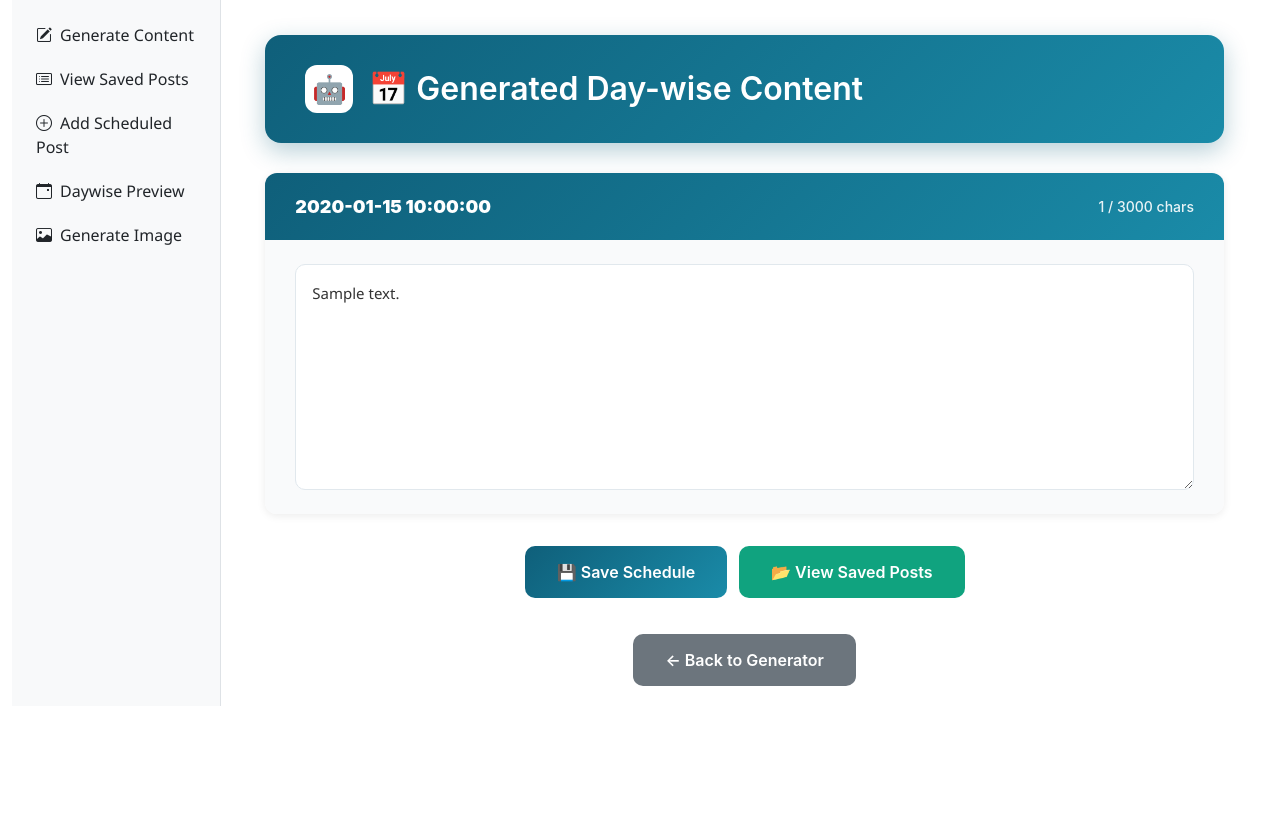
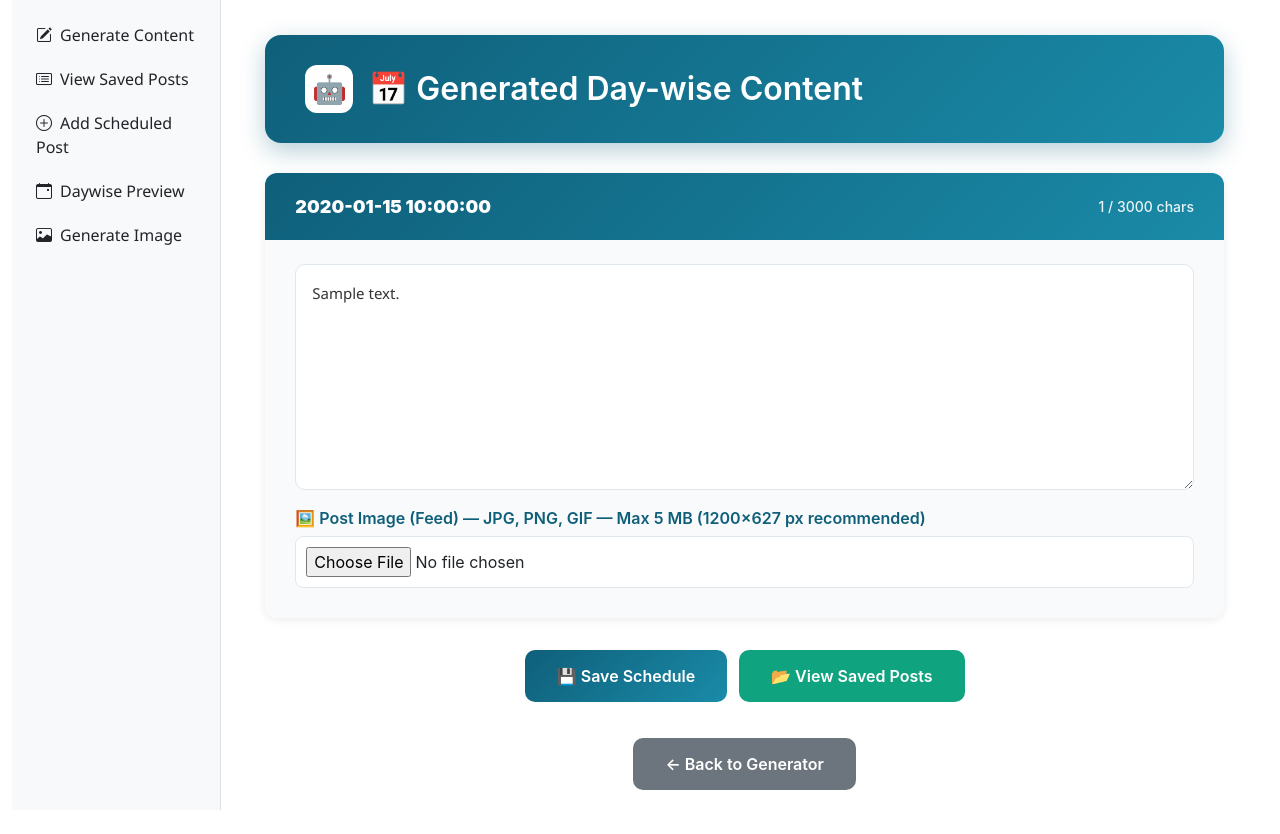
Before and after one commit to idileepbaghel/post-schedular, a Flask app: template templates/daywise_preview.html in a window 1280 px wide. Shown: the part 84-918 px from the top of the page. Before the commit the page ends 790 px from the top, so only its background shows below. Run offline with Flask 3, Linux system fonts and the light colour scheme; the template is opened without the code that fills it: most values are stand-ins (such as "Sample title", 1, 10 or a date in 2020); some libraries are stand-ins or nearby versions.

Commit message:
browse post media

```diff
--- a/app.py
+++ b/app.py
@@ -388,13 +388,12 @@ def linkedin_callback():
 # ================================
 @app.route('/run_scheduled_posts')
 def run_scheduled_posts():
-    """Background job to post scheduled content to LinkedIn"""
+    """Background job to post scheduled content (text + image) to LinkedIn"""
     print(f"[{datetime.now()}] Checking for posts to publish...")
 
     try:
         with app.app_context():
             cursor = mysql.connection.cursor()
-
             cursor.execute("""
                 SELECT * FROM scheduled_posts
                 WHERE DATE(post_date) = CURDATE() AND posted = 0
@@ -419,9 +418,11 @@ def run_scheduled_posts():
                 post_id = post["id"]
                 author_urn = post["author_urn"]
                 content = post["content"]
+                image_name = post.get("image")
 
                 print(f"\nPreparing to post ID={post_id} for author={author_urn}")
 
+                # Get LinkedIn access token
                 cursor.execute("SELECT access_token FROM linkedin_tokens WHERE user_urn = %s", (author_urn,))
                 token_row = cursor.fetchone()
 
@@ -437,17 +438,63 @@ def run_scheduled_posts():
 
                 headers = {
                     "Authorization": f"Bearer {access_token}",
-                    "Content-Type": "application/json",
                     "X-Restli-Protocol-Version": "2.0.0"
                 }
 
+                media_category = "NONE"
+                asset_urn = None
+
+                # === STEP 1: Upload image to LinkedIn (if available) ===
+                if image_name:
+                    image_path = os.path.join("static", "uploaded_post_img", image_name)
+                    if os.path.exists(image_path):
+                        print(f"[UPLOAD] Uploading image for post {post_id} ({image_name})")
+
+                        # Request upload URL from LinkedIn
+                        register_url = "https://api.linkedin.com/v2/assets?action=registerUpload"
+                        register_body = {
+                            "registerUploadRequest": {
+                                "owner": f"urn:li:person:{author_urn}",
+                                "recipes": ["urn:li:digitalmediaRecipe:feedshare-image"],
+                                "serviceRelationships": [
+                                    {
+                                        "relationshipType": "OWNER",
+                                        "identifier": "urn:li:userGeneratedContent"
+                                    }
+                                ]
+                            }
+                        }
+
+                        reg_response = requests.post(register_url, headers={**headers, "Content-Type": "application/json"}, json=register_body)
+                        if reg_response.status_code in [200, 201]:
+                            reg_json = reg_response.json()
+                            upload_url = reg_json["value"]["uploadMechanism"]["com.linkedin.digitalmedia.uploading.MediaUploadHttpRequest"]["uploadUrl"]
+                            asset_urn = reg_json["value"]["asset"]
+                            print(f"[UPLOAD] Got upload URL for asset {asset_urn}")
+
+                            # Upload the actual image
+                            with open(image_path, "rb") as img_file:
+                                upload_resp = requests.put(upload_url, headers={"Authorization": f"Bearer {access_token}", "Content-Type": "image/jpeg"}, data=img_file)
+
+                            if upload_resp.status_code not in [200, 201]:
+                                print(f"[UPLOAD ERROR] Failed to upload image: {upload_resp.text}")
+                                asset_urn = None
+                            else:
+                                print("[UPLOAD] Image successfully uploaded.")
+                                media_category = "IMAGE"
+                        else:
+                            print(f"[REGISTER ERROR] Failed to register upload: {reg_response.text}")
+                    else:
+                        print(f"[SKIP] Image not found at path: {image_path}")
+
+                # === STEP 2: Prepare the UGC post body ===
                 data = {
                     "author": f"urn:li:person:{author_urn}",
                     "lifecycleState": "PUBLISHED",
                     "specificContent": {
                         "com.linkedin.ugc.ShareContent": {
                             "shareCommentary": {"text": content},
-                            "shareMediaCategory": "NONE"
+                            "shareMediaCategory": media_category,
                         }
                     },
                     "visibility": {
@@ -455,10 +502,24 @@ def run_scheduled_posts():
                     }
                 }
 
-                response = requests.post("https://api.linkedin.com/v2/ugcPosts", headers=headers, json=data)
+                # Add image asset if available
+                if asset_urn and media_category == "IMAGE":
+                    data["specificContent"]["com.linkedin.ugc.ShareContent"]["media"] = [
+                        {
+                            "status": "READY",
+                            "media": asset_urn
+                        }
+                    ]
 
-                if response.status_code in [200, 201]:
-                    print(f"Successfully posted ID={post_id}")
+                # === STEP 3: Post to LinkedIn ===
+                post_response = requests.post(
+                    "https://api.linkedin.com/v2/ugcPosts",
+                    headers={**headers, "Content-Type": "application/json"},
+                    json=data
+                )
+
+                if post_response.status_code in [200, 201]:
+                    print(f"[SUCCESS] Posted ID={post_id} successfully.")
 
                     cursor.execute("""
                         UPDATE scheduled_posts
@@ -474,17 +535,16 @@ def run_scheduled_posts():
                         "post_id": post_id,
                         "author_urn": author_urn
                     })
-
                 else:
-                    print(f"Failed to post ID={post_id}: {response.status_code} - {response.text}")
+                    print(f"[ERROR] Failed to post ID={post_id}: {post_response.status_code} - {post_response.text}")
                     failed_posts.append({
                         "post_id": post_id,
-                        "status_code": response.status_code,
-                        "error": response.text
+                        "status_code": post_response.status_code,
+                        "error": post_response.text
                     })
 
             cursor.close()
-            print("\nDone checking for scheduled posts.\n")
+            print("\n Done checking for scheduled posts.\n")
 
             return jsonify({
                 "success": True,
@@ -716,6 +776,11 @@ def add_post():
 # ROUTE: Save generated day-wise schedule to DB
 # -------------------------------
 from datetime import datetime
+from werkzeug.utils import secure_filename
+
+# Ensure upload folder exists
+UPLOAD_FOLDER = os.path.join(app.root_path, 'static', 'uploaded_post_img')
+os.makedirs(UPLOAD_FOLDER, exist_ok=True)
 
 @app.route('/save_schedule', methods=['POST'])
 def save_schedule():
@@ -726,7 +791,6 @@ def save_schedule():
         flash("🔗 Please connect to LinkedIn first.", "warning")
         return redirect(url_for('linkedin_login'))
 
-    # Get author_urn from session
     author_urn = session.get('linkedin_user_urn')
     print(f"[DEBUG] Author URN for saved posts: {author_urn}")
 
@@ -739,34 +803,62 @@ def save_schedule():
     added_by = "AI Generator"
 
     saved_count = 0
+    cursor = mysql.connection.cursor()
+
     for i in range(1, total_posts + 1):
         post_date = request.form.get(f'post_date_{i}')
         post_content = request.form.get(f'post_content_{i}')
+        image_file = request.files.get(f'image_{i}')  # Get uploaded image
 
         if post_date and post_content:
             try:
                 now = datetime.now()
+                image_filename = None
 
-                cursor = mysql.connection.cursor()
+                # Insert post first (so we can get its auto-increment ID)
                 cursor.execute("""
                     INSERT INTO scheduled_posts
                     (post_date, content, added_by, author_urn, posted, added_date, updated_by, updated_date)
                     VALUES (%s, %s, %s, %s, %s, %s, NULL, %s)
                 """, (post_date, post_content.strip(), added_by, author_urn, 0, now, now))
                 mysql.connection.commit()
-                cursor.close()
+
+                post_id = cursor.lastrowid  # get the auto increment ID
+
+                # If an image was uploaded
+                if image_file and image_file.filename:
+                    # Create unique image filename using datetime + post_id
+                    timestamp = now.strftime("%Y%m%d_%H%M%S")
+                    original_filename = secure_filename(image_file.filename)
+                    ext = os.path.splitext(original_filename)[1]
+                    image_filename = f"{timestamp}_{post_id}{ext}"
+
+                    # Save the file
+                    image_path = os.path.join(UPLOAD_FOLDER, image_filename)
+                    image_file.save(image_path)
+
+                    # Update DB record with image filename
+                    cursor.execute("""
+                        UPDATE scheduled_posts
+                        SET image = %s, updated_date = NOW()
+                        WHERE id = %s
+                    """, (image_filename, post_id))
+                    mysql.connection.commit()
+
+                    print(f"[DEBUG] Image saved as {image_filename}")
+
                 saved_count += 1
-                print(f"[DEBUG] Saved post with author_urn={author_urn} at {now}")
+                print(f"[DEBUG] Saved post ID={post_id} with author_urn={author_urn}")
+
             except Exception as e:
                 safe_error = str(e).encode("utf-8", "ignore").decode("utf-8", "ignore")
                 print(f"[ERROR] Failed to save post: {safe_error}")
                 flash(f"❌ Error saving post: {safe_error}", "danger")
                 continue
 
+    cursor.close()
     flash(f"✅ {saved_count} post(s) saved successfully!", "success")
     return redirect(url_for('view_posts'))
-
-
 
 # -------------------------------
 # ROUTE: View all scheduled posts
--- a/templates/daywise_preview.html
+++ b/templates/daywise_preview.html
@@ -96,6 +96,33 @@
     box-shadow: 0 0 0 3px rgba(26, 139, 168, 0.1);
   }
 
+  .image-upload-container {
+    margin-top: 16px;
+  }
+
+  .image-upload-label {
+    font-weight: 600;
+    color: #0f5f7a;
+    margin-bottom: 6px;
+    display: block;
+  }
+
+  .form-control-file {
+    display: block;
+    width: 100%;
+    background: #fff;
+    padding: 10px;
+    border-radius: 8px;
+    border: 1px solid #e1e8ed;
+  }
+
+  .file-name {
+    margin-top: 6px;
+    font-size: 14px;
+    color: #1a8ba8;
+    font-style: italic;
+  }
+
   .btn-actions {
     display: flex;
     justify-content: center;
@@ -163,41 +190,6 @@
     font-size: 16px;
     text-align: center;
   }
-
-  @media (max-width: 768px) {
-    .daywise-content-container {
-      padding: 15px;
-    }
-
-    .header-banner {
-      padding: 20px 25px;
-    }
-
-    .header-banner h2 {
-      font-size: 24px;
-    }
-
-    .card-header-custom {
-      padding: 15px 20px;
-      font-size: 16px;
-      flex-direction: column;
-      gap: 8px;
-      align-items: flex-start;
-    }
-
-    .card-body-custom {
-      padding: 18px 20px;
-    }
-
-    .btn-actions {
-      flex-direction: column;
-    }
-
-    .btn-custom {
-      width: 100%;
-      justify-content: center;
-    }
-  }
 </style>
 
 {% with messages = get_flashed_messages(with_categories=true) %}
@@ -220,7 +212,7 @@
   </div>
 
   {% if daywise_content %}
-  <form method="POST" action="{{ url_for('save_schedule') }}">
+  <form method="POST" action="{{ url_for('save_schedule') }}" enctype="multipart/form-data">
     {% for day in daywise_content %}
     <div class="content-card">
       <div class="card-header-custom">
@@ -229,10 +221,15 @@
       </div>
 
       <div class="card-body-custom">
-        <textarea name="post_content_{{ loop.index }}"
-                  class="form-control"
-                  rows="8">{{ day.text }}</textarea>
+        <textarea name="post_content_{{ loop.index }}" class="form-control" rows="8">{{ day.text }}</textarea>
         <input type="hidden" name="post_date_{{ loop.index }}" value="{{ day.date }}">
+
+        <!-- Image Upload Field -->
+        <div class="image-upload-container">
+          <label class="image-upload-label">🖼️ Post Image (Feed) — JPG, PNG, GIF — Max 5 MB (1200×627 px recommended)</label>
+          <input type="file" class="form-control-file" name="image_{{ loop.index }}" accept=".jpg,.jpeg,.png,.gif" onchange="showFileName(this)">
+          <div class="file-name" id="fileName_{{ loop.index }}"></div>
+        </div>
       </div>
     </div>
     {% endfor %}
@@ -260,4 +257,12 @@
   {% endif %}
 </div>
 
+<script>
+  function showFileName(input) {
+    const id = input.name.split('_')[1];
+    const fileName = input.files.length > 0 ? input.files[0].name : '';
+    document.getElementById('fileName_' + id).textContent = fileName ? `Selected: ${fileName}` : '';
+  }
+</script>
+
 {% endblock %}
```
Also changed, not shown: static/uploaded_post_img/20251113_150051_44.png (added), static/uploaded_post_img/20251113_150051_45.png (added). Lines whose indentation alone changed are shown as unchanged.
